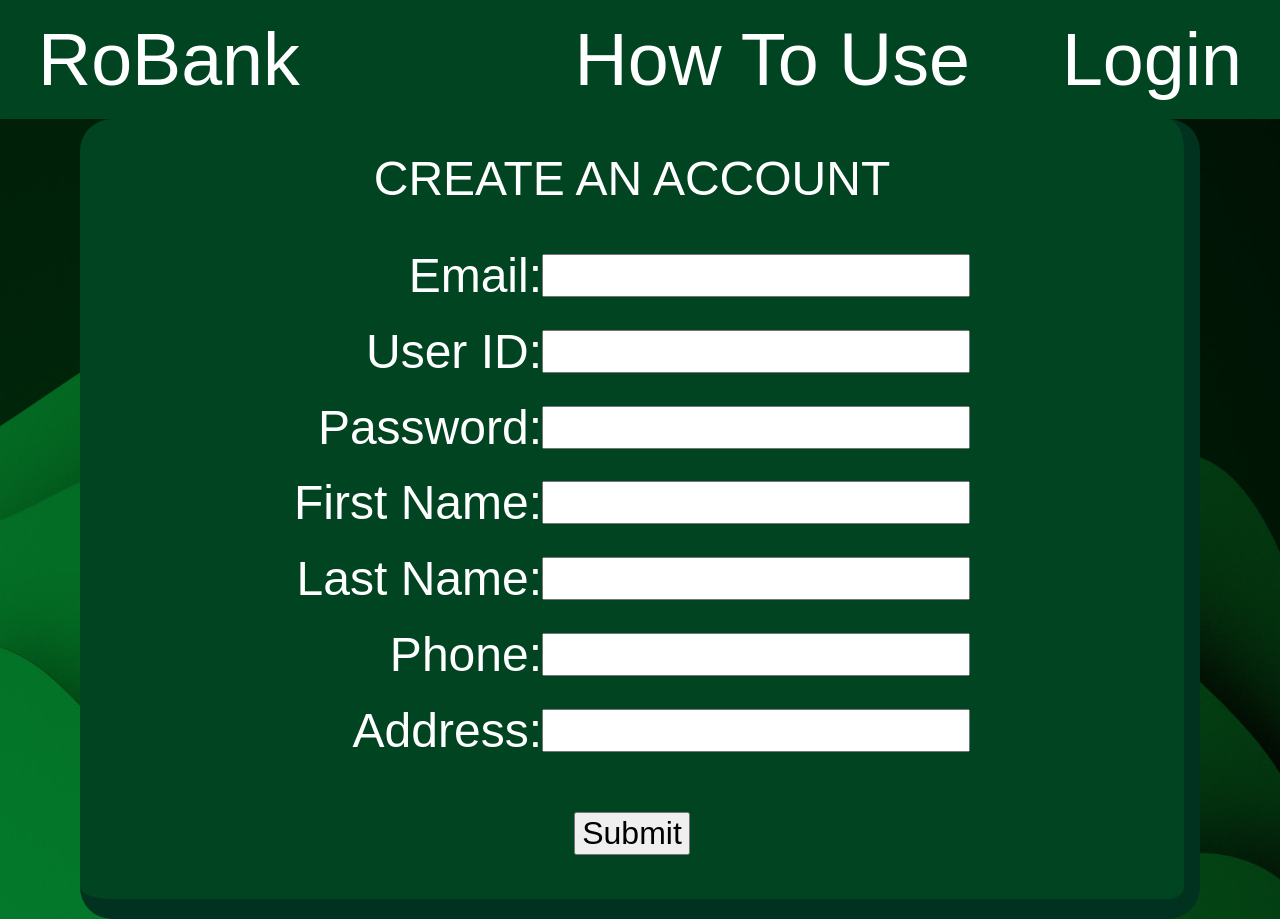
After one commit to J-M0101/RoBankCmpe131, a PHP site: page /createUser.php in a window 1280 px wide. The commit adds this page. Run offline with PHP 8.4, Linux system fonts and the light colour scheme.

Commit message:
Create user page HTML is finished and the PHP is working

```diff
--- a/Styles.css
+++ b/Styles.css
@@ -305,3 +305,35 @@ table td {
   justify-content: center;
   margin-top: rem;
 }
+
+.useraccount{
+  display: flex;
+  align-self:center;
+  align-items: center;
+  width: 70rem;
+  height: 50rem;
+  justify-content: center;
+  background-color: #014421;
+  flex-direction: column;
+  border-radius: 2rem;
+  border-bottom: 1.3rem solid #013220;
+  border-right: 1rem solid #013220;
+}
+
+.box{
+  display: flex;
+  margin-top: 1.3rem;
+  margin-bottom: 1.3rem;
+  align-items: center;
+  justify-content:end;
+  font-size:3rem;
+}
+
+.boxcenter{
+  display: flex;
+  margin-top: 1rem;
+  margin-bottom: 1rem;
+  align-items: center;
+  justify-content:center;
+  font-size: xx-large;
+}
--- a/accountLogin.html
+++ b/accountLogin.html
@@ -42,7 +42,7 @@
                   <input type="password" id="password" name="password"><br><br>
                   <input type="submit" value="Sign In">
                   <br><br>
-                  <button class="otherOptionButton"><a href="createUser.html" id="topcolor">Don't have an account? Click here!</a></button>
+                  <button class="otherOptionButton"><a href="createUser.php" id="topcolor">Don't have an account? Click here!</a></button>
                   <br>
                   <button class="otherOptionButton"><a href="recoverPassword.html" id="topcolor">Forgot Password? Click here!</a></button>
                 </form>
--- /dev/null
+++ b/createUser.php
@@ -0,0 +1,120 @@
+<?php
+session_start();
+  if ($_SERVER['REQUEST_METHOD'] === 'POST') {
+    if (isset($_POST["username"]) && isset($_POST["password"]) && isset($_POST["firstname"]) && isset($_POST["lastname"]) && isset($_POST["phone"]) && isset($_POST["email"]) && isset($_POST["address"]))
+    {
+      $username = $_POST["username"];
+      $password = $_POST["password"];
+      $firstname = $_POST["firstname"];
+      $lastname = $_POST["lastname"];
+      $phone = $_POST["phone"];
+      $email = $_POST["email"];
+      $address = $_POST["address"];
+
+      // Create connection
+      $conn = mysqli_connect("localhost", "root", "", "bank");
+
+      if (!$conn) {
+          die("Connection failed: " . mysqli_connect_error());
+      }
+
+      //login user
+      // $sql = "INSERT  creditcard (creditCardNumber, pin) VALUES ('$creditCardNumber', '$pin')";
+      $sql = "INSERT INTO users (username, password, firstname, lastname, phone, email, address) VALUES ('$username', '$password', '$firstname', '$lastname', '$phone', '$email', '$address')";
+      $results = mysqli_query ($conn, $sql);
+
+      if ($results){
+        echo "The user has been added.";
+      } else {
+        echo mysqli_error($conn);
+      }
+    }
+    else
+    {
+        $error_message = "Missing input";
+    }
+  }
+?>
+
+<html>
+  <head>
+    <meta charset="UTF-8">
+    <link rel="stylesheet" href="Styles.css">
+    <title>Account Info</title>
+  </head>
+
+  <body>
+
+    <div class = "topBox">
+
+      <div class = "leftBoxL">
+        <button class="toplink"><a href="/robank/accountLogin.html" id="topcolor">RoBank</a></button>
+      </div>
+      <div class = "buttonGroup">
+        <div class = "rightBoxL">
+          <button class="toplink"><a href="/robank/accountInfo.php" id="topcolor">How To Use</a></button>
+        </div>
+
+        <div class = "rightBoxR">
+          <button class="toplink"><a href="/robank/ATMLogin.php" id="topcolor">Login</a></button>
+        </div>
+      </div>
+    </div>
+
+    <div class = "bottomBox">
+      <div class ="useraccount">
+        <div class = "box">
+        CREATE AN ACCOUNT
+        </div>
+        <form action="/robank/accountLogin.html" method="post">
+            <div class = "box">
+            <label>Email: </label>
+            <input type="email" name="email"
+                    autocomplete="off"
+                    required />
+            </div>
+
+            <div class = "box">
+                <label>User ID: </label>
+                <input type="text" name="username" />
+            </div>
+
+            <div class = "box">
+                <label>Password: </label>
+                <input type="password" name="password" autocomplete="off"
+                        minlength ="8"
+                        maxlength="15"
+                        required/>
+            </div>
+            <div class = "box">
+                <label>First Name: </label>
+                <input type="firstname" name="firstname" autocomplete="off"
+                        required/>
+            </div>
+            <div class = "box">
+                <label>Last Name: </label>
+                <input type="lastname" name="lastname" autocomplete="off"
+                        required/>
+            </div>
+            <div class = "box">
+                <label>Phone: </label>
+                <input type="phone" name="phone" autocomplete="off"
+                        minlength ="1"
+                        maxlength="15"
+                        required/>
+            </div>
+            <div class = "box">
+                <label>Address: </label>
+                <input type="address" name="address" autocomplete="off"
+                        minlength ="1"
+                        maxlength="50"
+                        required/>
+            </div><br>
+            <div class = "boxcenter">
+              <input type="submit"> <!-- on submit save the entered fields into variables and then send the user to personal information collection page-->
+            </div>
+        </form>
+      </div>
+    </div>
+  </body>
+</html>
```
Also changed, not shown: createUser.html (deleted, +0 -79 lines), process.php (+0 -49 lines), 1 other file.
